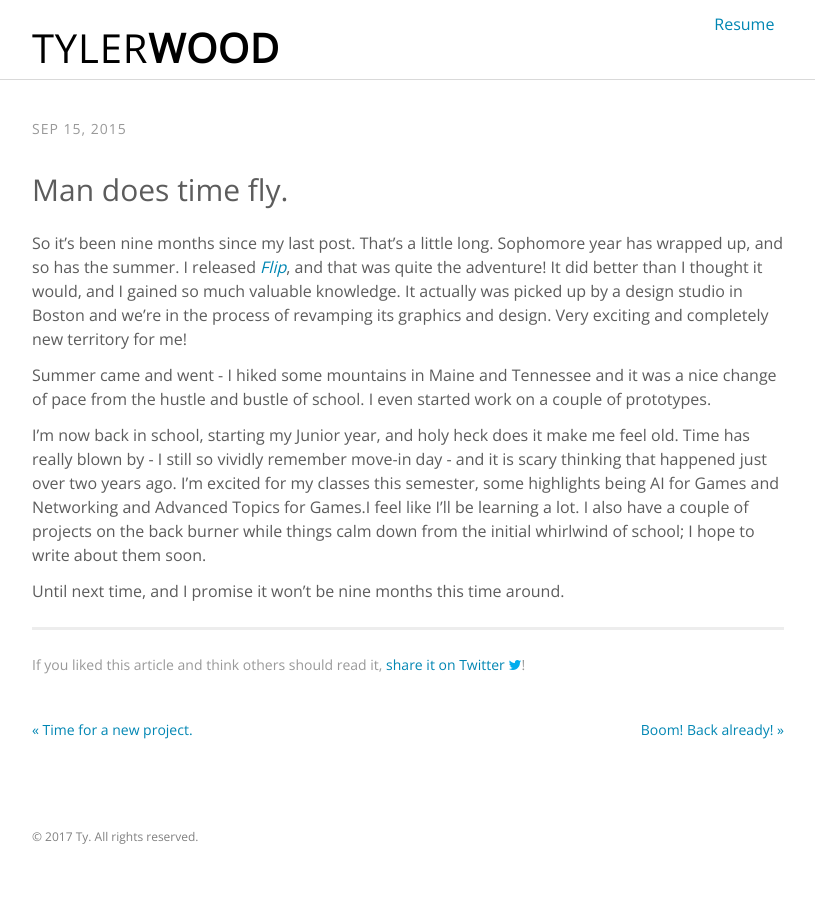
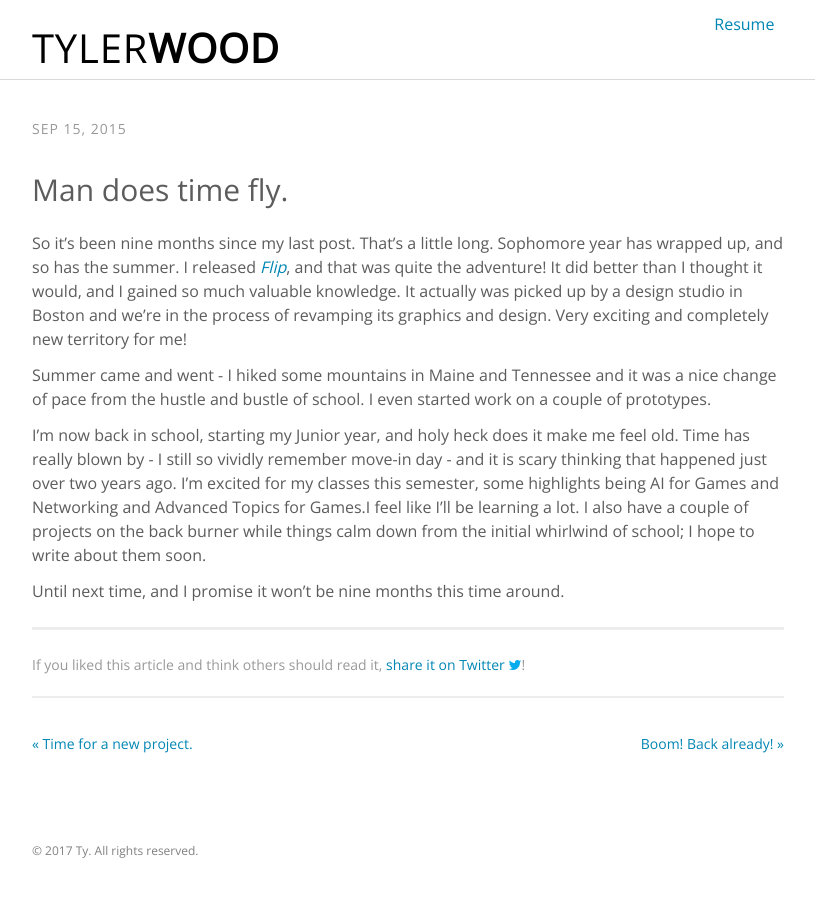
Before and after one commit to tyskwo/portfolio, a Jekyll site: the page built from _posts/2015-09-15-man-does-time-fly.md, in a window 1280 px wide. Shown: the whole page, without its empty margins (232-1047 px from the left). Built offline with Jekyll 4.4.1, drawn with Linux system fonts in a browser that asks for light colours; some web fonts are replaced.

Commit message:
[EDIT] blog spacing

```diff
--- a/assets/scss/_layout.scss
+++ b/assets/scss/_layout.scss
@@ -293,8 +293,9 @@ hr {
 }
 
 .page-navigation {
-  padding-top: 30px;
-  font-size: 14px;
+  border-top: 0.2em solid lighten($light-gray-color, 13%);
+  padding-top: $base-spacing;
+  margin-top: $base-spacing;  font-size: 14px;
   width: 100%;
   overflow: hidden;
 }
```
